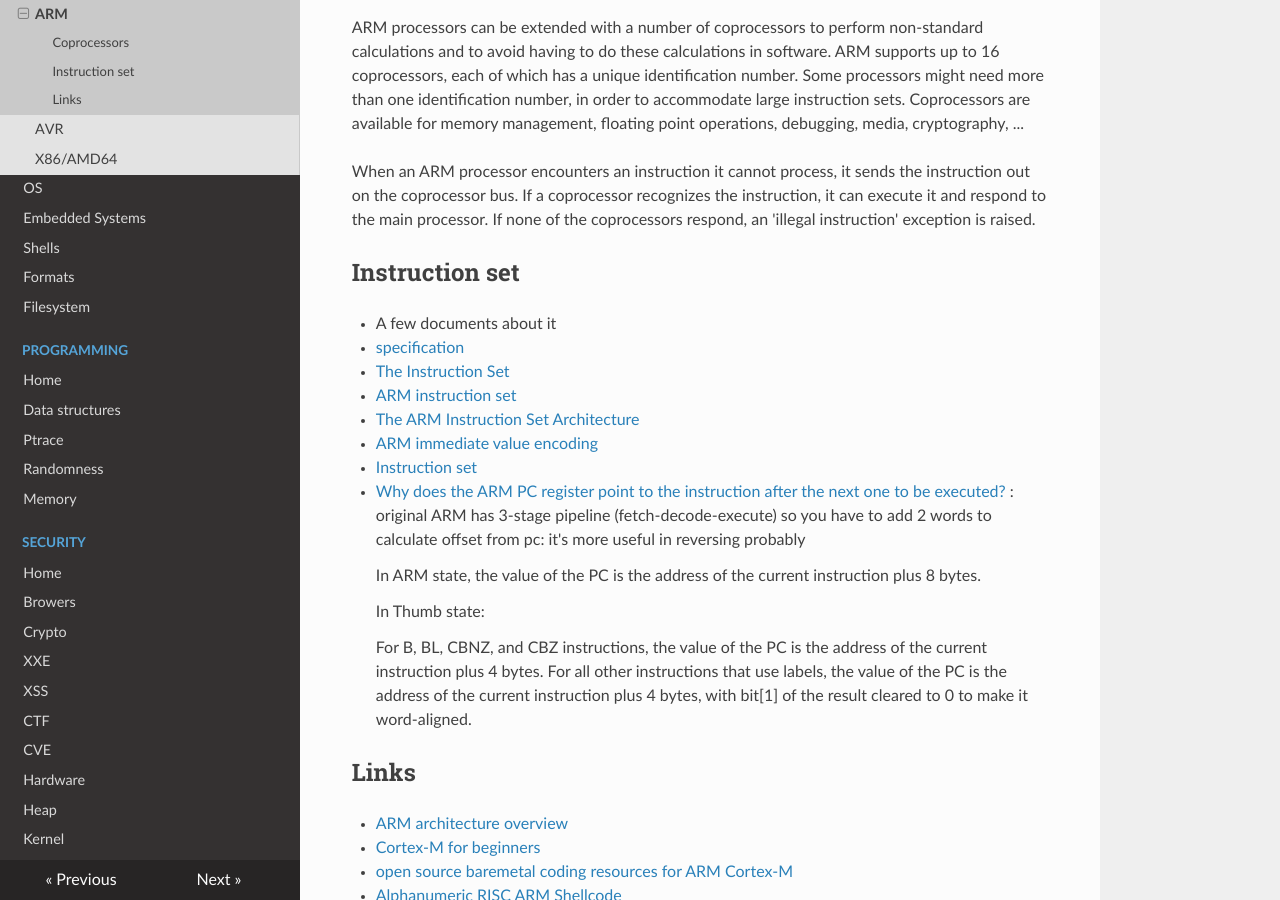
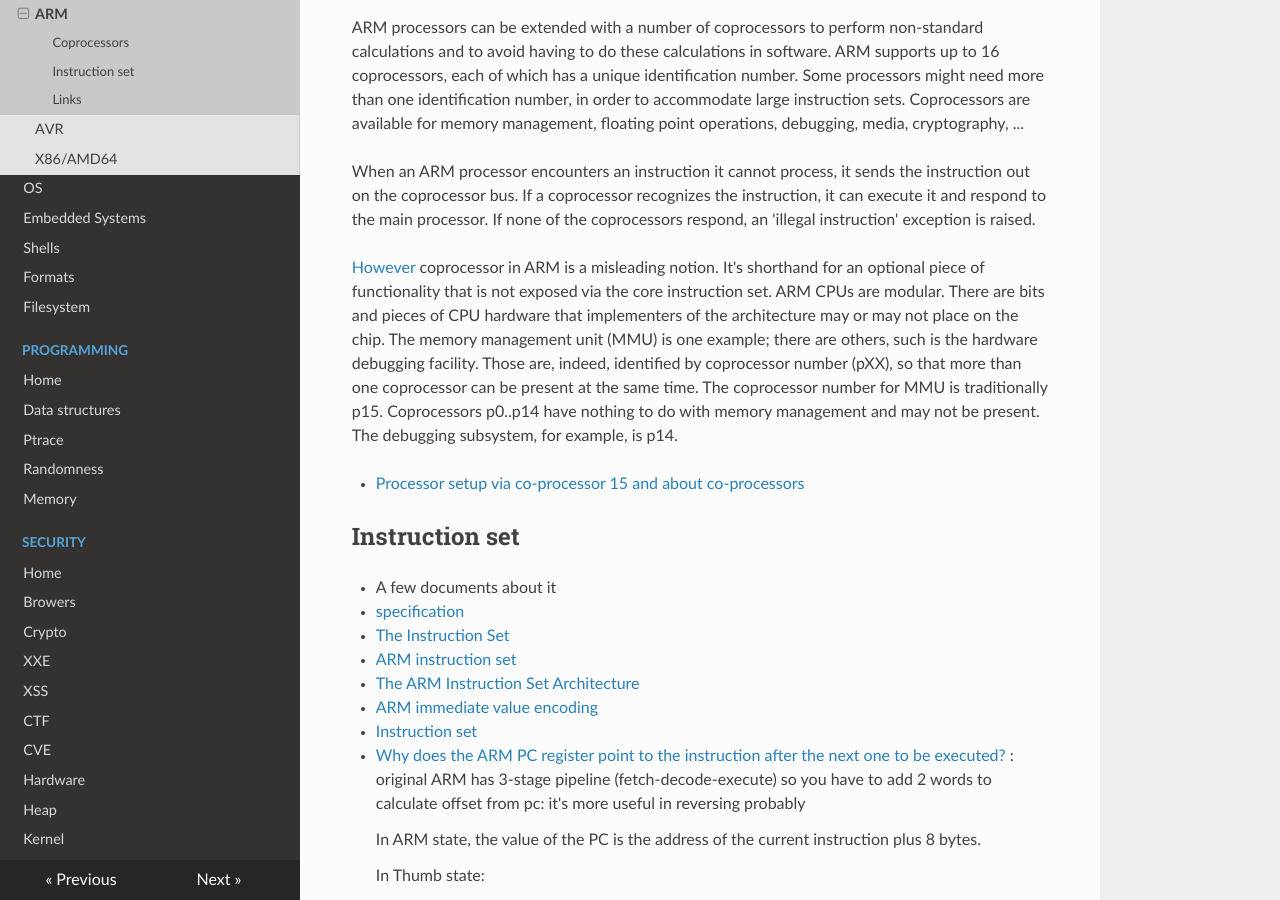
Before and after one commit to gipi/low-level, an MkDocs documentation site: the page built from docs/arch/arm.md, in a window 1280 px wide and 900 px high, scrolled down 560 px. Built offline with MkDocs 1.6.1, drawn with Linux system fonts in a browser that asks for light colours; nearby versions of some CDN libraries; old or Windows-style settings are respelled for this version of MkDocs.

Commit message:
Update arm.md

```diff
--- a/docs/arch/arm.md
+++ b/docs/arch/arm.md
@@ -38,6 +38,20 @@ coprocessor recognizes the instruction, it can execute it and
 respond to the main processor. If none of the coprocessors respond,
 an 'illegal instruction' exception is raised.
 
+[However](https://stackoverflow.com/questions/19544694/understanding-mrc-on-arm7) coprocessor in ARM is a misleading notion. It's shorthand for an
+optional piece of functionality that is not exposed via the core
+instruction set. ARM CPUs are modular. There are bits and pieces
+of CPU hardware that implementers of the architecture may or may
+not place on the chip. The memory management unit (MMU) is one example;
+there are others, such is the hardware debugging facility. Those are,
+indeed, identified by coprocessor number (pXX), so that more than one
+coprocessor can be present at the same time. The coprocessor number
+for MMU is traditionally p15. Coprocessors p0..p14 have nothing to
+do with memory management and may not be present. The debugging subsystem,
+for example, is p14.
+
+ - [Processor setup via co-processor 15 and about co-processors](http://www.heyrick.co.uk/assembler/coprocmnd.html)
+
 ## Instruction set
 
  - A few documents about it
```
